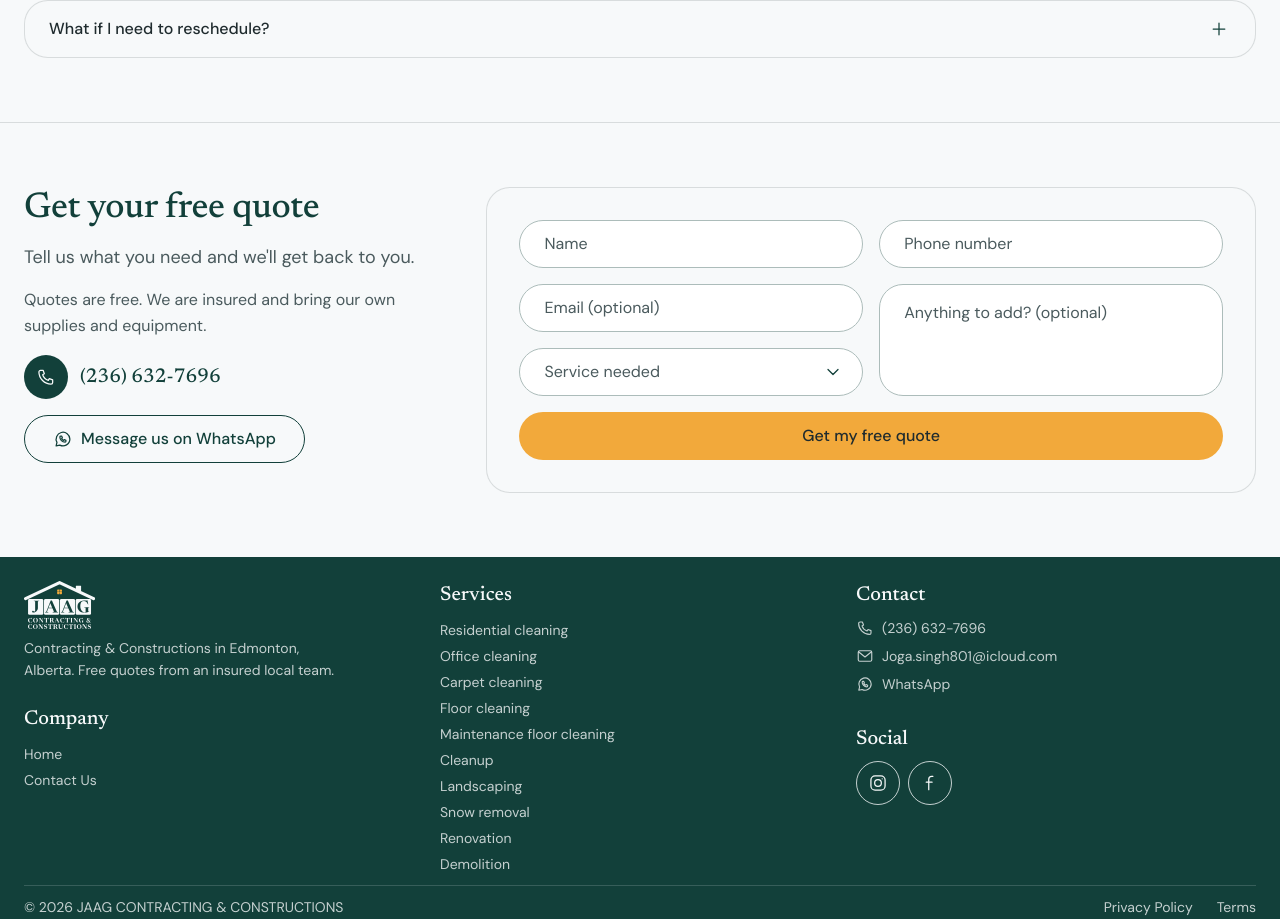
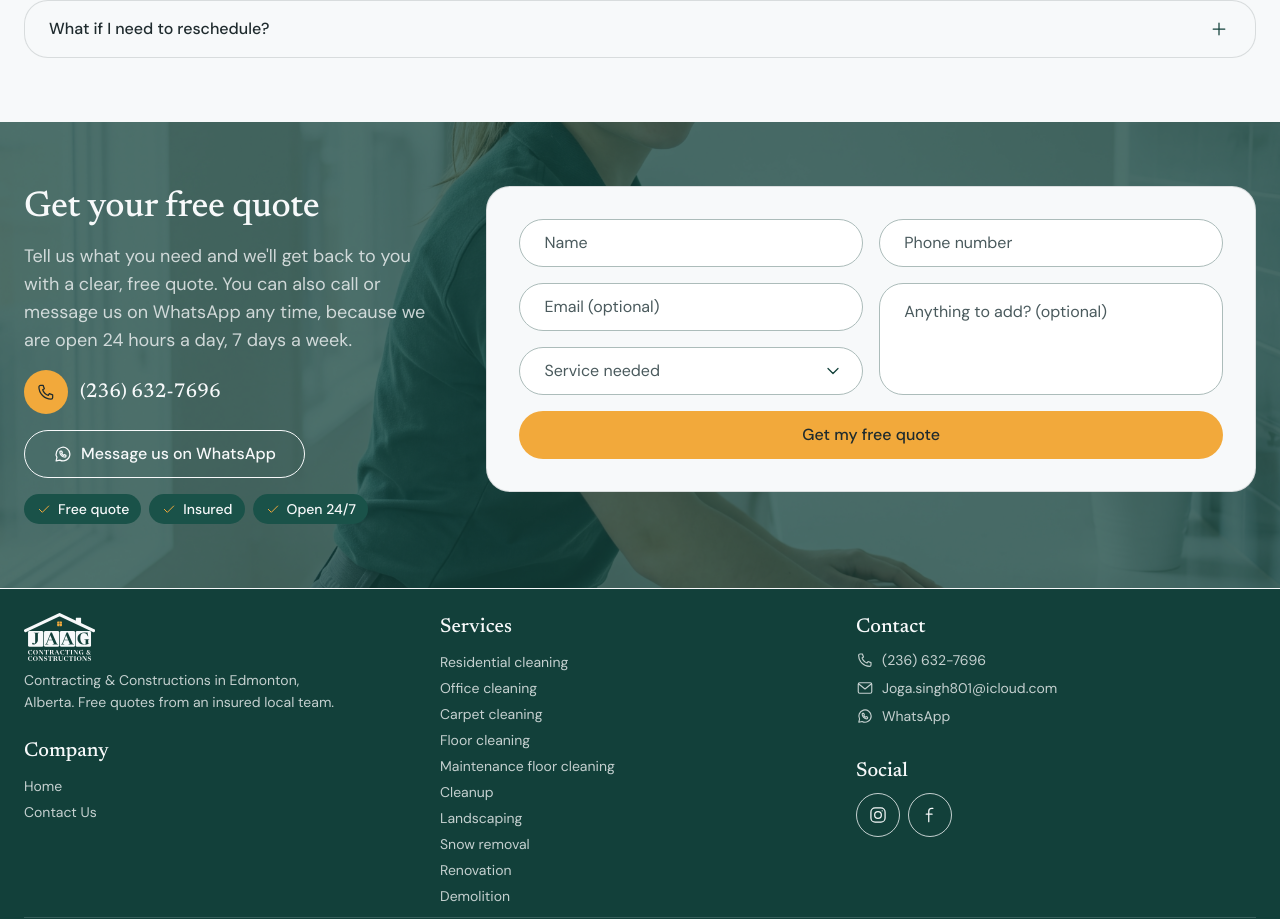
Before and after one commit to DigiBearCA/JAG-cleaning-web, a Next.js app: page / in a window 1280 px wide. Shown: the part 4420-5339 px from the top of the page. Built offline with nearby package versions, Linux system fonts and the light colour scheme.

Commit message:
feat: image-backed quote section on the home page

```diff
--- a/src/app/page.tsx
+++ b/src/app/page.tsx
@@ -6,6 +6,7 @@ import { HowItWorks } from "@/components/sections/HowItWorks";
 import { QuoteSection } from "@/components/sections/QuoteSection";
 import { WhoWeServe } from "@/components/sections/WhoWeServe";
 import { WhyJag } from "@/components/sections/WhyJag";
+import { IMAGES } from "@/config/images";
 import { HOME_FAQ } from "@/content/faq";
 import { HOME_FAQ_COPY, HOME_META } from "@/content/home";
 import { buildPageMetadata } from "@/lib/metadata";
@@ -18,7 +19,7 @@ export const metadata: Metadata = buildPageMetadata({
   absoluteTitle: true,
 });
 
-/** Section order and backgrounds: bg, alt, bg, dark, bg, bg (quote), dark footer. */
+/** Section order and backgrounds: bg, alt, bg, dark, bg, image-backed dark quote, dark footer. */
 export default function HomePage() {
   return (
     <>
@@ -28,7 +29,7 @@ export default function HomePage() {
       <HowItWorks showPrep />
       <WhyJag />
       <FaqSection title={HOME_FAQ_COPY.title} items={HOME_FAQ} />
-      <QuoteSection />
+      <QuoteSection backgroundImage={IMAGES.contactBackground} />
     </>
   );
 }
--- a/src/components/sections/QuoteSection.tsx
+++ b/src/components/sections/QuoteSection.tsx
@@ -1,46 +1,89 @@
-import { PhoneIcon } from "@/components/icons";
+import Image from "next/image";
+import { CheckIcon, PhoneIcon } from "@/components/icons";
 import { QuoteForm } from "@/components/forms/QuoteForm";
 import { Button } from "@/components/ui/Button";
 import { Section } from "@/components/ui/Section";
 import { SectionHeading } from "@/components/ui/SectionHeading";
+import type { ImageSlot } from "@/config/images";
 import { SITE } from "@/config/site";
 import { QUOTE_COPY } from "@/content/home";
 import { telHref, whatsappHref } from "@/lib/contact-links";
+import { cx } from "@/lib/cx";
 import type { ServiceValue } from "@/lib/quote-validation";
 
 export interface QuoteSectionProps {
   readonly defaultService?: ServiceValue;
+  /**
+   * Decorative photo behind the section (home page only). When set, the section reads as a
+   * dark section: flat `bg-dark/75` overlay, on-dark text, and check pills. When unset the
+   * section looks exactly as before.
+   */
+  readonly backgroundImage?: ImageSlot;
 }
 
 /**
- * Quote section (id "quote"): always the base background with a hairline top border, never alt.
- * Left: heading, phone link, and WhatsApp button. Right: the form card.
+ * Quote section (id "quote"). Default: base background with a hairline top border, never alt.
+ * With `backgroundImage`: image-backed and dark, so it must follow a base section and sit
+ * only next to base sections or the footer (DESIGN.md §2.4).
+ * Left: heading, phone link, and WhatsApp button. Right: the white form card.
  */
-export function QuoteSection({ defaultService }: QuoteSectionProps) {
+export function QuoteSection({
+  defaultService,
+  backgroundImage,
+}: QuoteSectionProps) {
+  const onImage = backgroundImage !== undefined;
   return (
     <Section
       id="quote"
-      bordered
+      bordered={!onImage}
       labelledBy="quote-title"
+      // Image variant: the bottom hairline separates this dark band from the dark footer.
+      className={cx(
+        onImage && "relative isolate overflow-hidden border-b border-on-dark/15",
+      )}
       containerClassName="grid items-start gap-10 lg:grid-cols-[35fr_65fr] lg:gap-12"
     >
-      <div className="flex flex-col gap-4">
+      {backgroundImage ? (
+        <>
+          <Image
+            src={backgroundImage.src}
+            alt=""
+            aria-hidden
+            fill
+            placeholder="blur"
+            sizes="100vw"
+            className="-z-10 object-cover"
+          />
+          <div aria-hidden="true" className="absolute inset-0 -z-10 bg-dark/75" />
+        </>
+      ) : null}
+      {/* surface-dark gives the left column accent focus rings; the white form card keeps the default primary ring. */}
+      <div className={cx("flex flex-col gap-4", onImage && "surface-dark")}>
         <SectionHeading
           id="quote-title"
           title={QUOTE_COPY.title}
-          lead={QUOTE_COPY.lead}
+          lead={onImage ? QUOTE_COPY.imageLead : QUOTE_COPY.lead}
+          tone={onImage ? "dark" : "base"}
         />
-        <p className="max-w-prose type-body text-ink-muted">
-          {QUOTE_COPY.reassurance}
-        </p>
+        {onImage ? null : (
+          <p className="max-w-prose type-body text-ink-muted">
+            {QUOTE_COPY.reassurance}
+          </p>
+        )}
         <div className="flex flex-col items-start gap-4">
           <a
             href={telHref()}
-            className="inline-flex min-h-11 items-center gap-3 type-h4 text-primary underline-offset-4 transition duration-150 ease-brand hover:underline"
+            className={cx(
+              "inline-flex min-h-11 items-center gap-3 type-h4 underline-offset-4 transition duration-150 ease-brand hover:underline",
+              onImage ? "text-on-dark" : "text-primary",
+            )}
           >
             <span
               aria-hidden="true"
-              className="inline-flex size-11 items-center justify-center rounded-pill bg-primary text-on-primary"
+              className={cx(
+                "inline-flex size-11 items-center justify-center rounded-pill",
+                onImage ? "bg-accent text-on-accent" : "bg-primary text-on-primary",
+              )}
             >
               <PhoneIcon size={20} />
             </span>
@@ -49,10 +92,28 @@ export function QuoteSection({ defaultService }: QuoteSectionProps) {
               {SITE.phone.display}
             </span>
           </a>
-          <Button href={whatsappHref()} variant="outline" icon="whatsapp">
+          <Button
+            href={whatsappHref()}
+            variant="outline"
+            icon="whatsapp"
+            tone={onImage ? "onDark" : "onLight"}
+          >
             {QUOTE_COPY.whatsappLabel}
           </Button>
         </div>
+        {onImage ? (
+          <ul className="flex flex-wrap gap-2" aria-label="Why customers choose us">
+            {QUOTE_COPY.pills.map((pill) => (
+              <li
+                key={pill}
+                className="inline-flex items-center gap-1.5 rounded-pill bg-dark-card px-3 py-1 type-small font-medium text-on-dark"
+              >
+                <CheckIcon size={16} className="shrink-0 text-accent" />
+                {pill}
+              </li>
+            ))}
+          </ul>
+        ) : null}
       </div>
       <QuoteForm defaultService={defaultService} labelledBy="quote-title" />
     </Section>
--- a/src/content/home.ts
+++ b/src/content/home.ts
@@ -160,6 +160,11 @@ export const HOME_FAQ_COPY: SectionCopy = {
 export const QUOTE_COPY = {
   title: "Get your free quote",
   lead: "Tell us what you need and we'll get back to you.",
+  /** Longer lead for the image-backed version on the home page. */
+  imageLead:
+    "Tell us what you need and we'll get back to you with a clear, free quote. You can also call or message us on WhatsApp any time, because we are open 24 hours a day, 7 days a week.",
+  /** Check pills in the image-backed version. Only confirmed facts. */
+  pills: ["Free quote", "Insured", "Open 24/7"],
   /** Shown under the lead. Only confirmed facts: free quotes, insured, own supplies. */
   reassurance:
     "Quotes are free. We are insured and bring our own supplies and equipment.",
```
